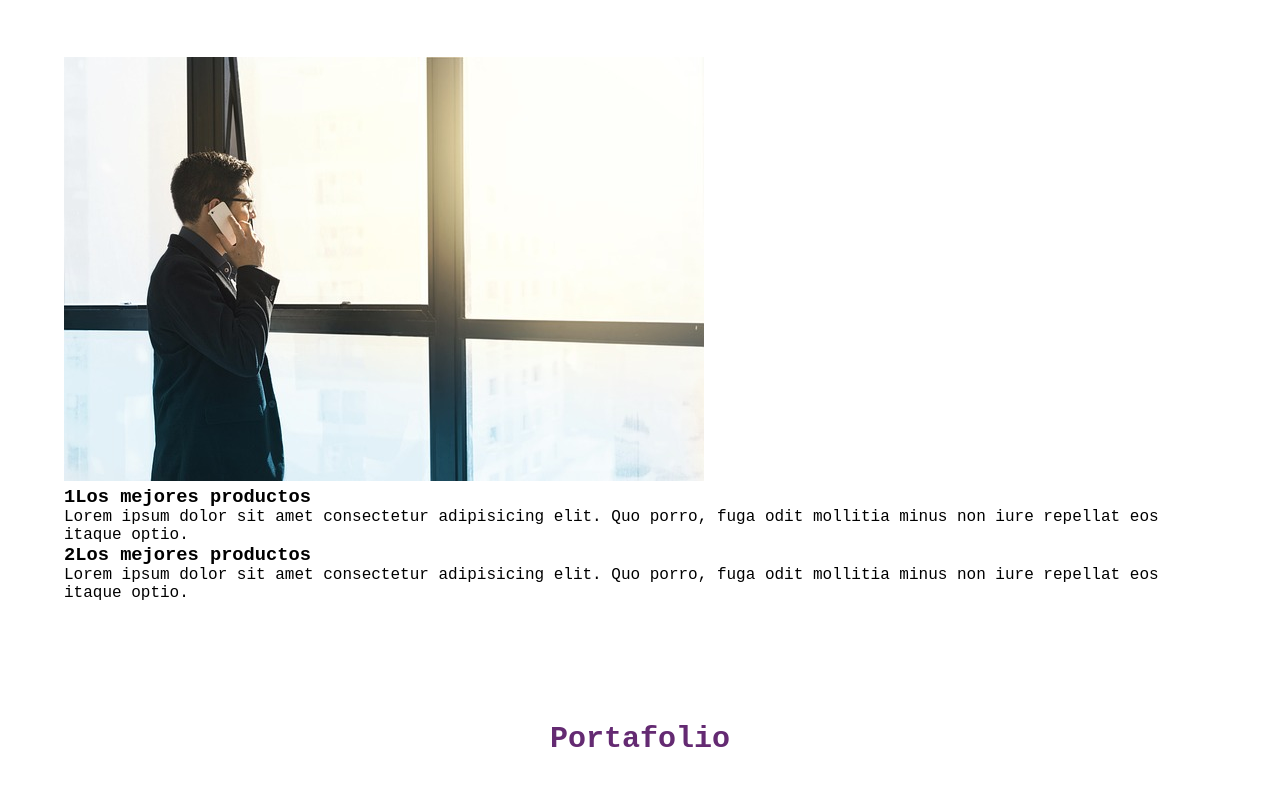
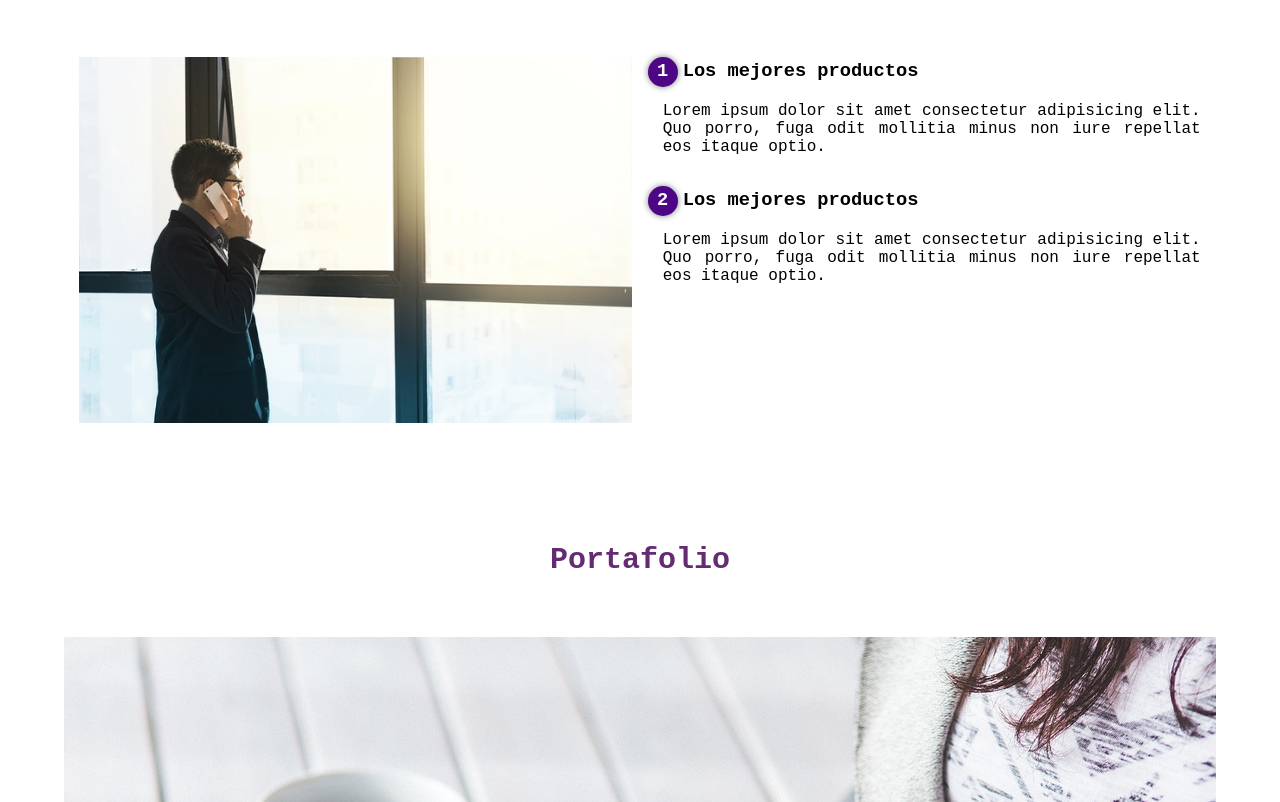
Before and after one commit to chriscarsam/PlantillaWebOne, a plain HTML site: page index.html in a window 1280 px wide. Shown: the part 697-1499 px from the top of the page. Drawn offline with Linux system fonts and the light colour scheme.

Commit message:
Estilos about us

```diff
--- a/css/style.css
+++ b/css/style.css
@@ -79,3 +79,41 @@ header .textos-header{
     bottom: 0;
     width: 100%;
 }
+
+/* About us */
+
+.contenedor-sobre-nosotros {
+    display: flex;
+    justify-content: space-evenly;
+}
+
+.imagen-about-us {
+    width: 48%;
+}
+
+.sobre-nosotros .contenido-textos {
+    width: 48%;
+}
+
+.contenido-textos h3 {
+    margin-bottom: 15px;
+}
+
+.contenido-textos h3 span {
+    background: #4d0686;
+    color: white;
+    border-radius: 50%;
+    display: inline-block;
+    text-align: center;
+    width: 30px;
+    height: 30px;
+    padding: 3px;
+    box-shadow: 0 0 6px 0 rgba(0, 0, 0, .5);
+    margin-right: 5px;
+}
+
+.contenido-textos p{
+    padding: 0px 0px 30px 15px;
+    font-weight: 300;
+    text-align: justify;
+}
```
